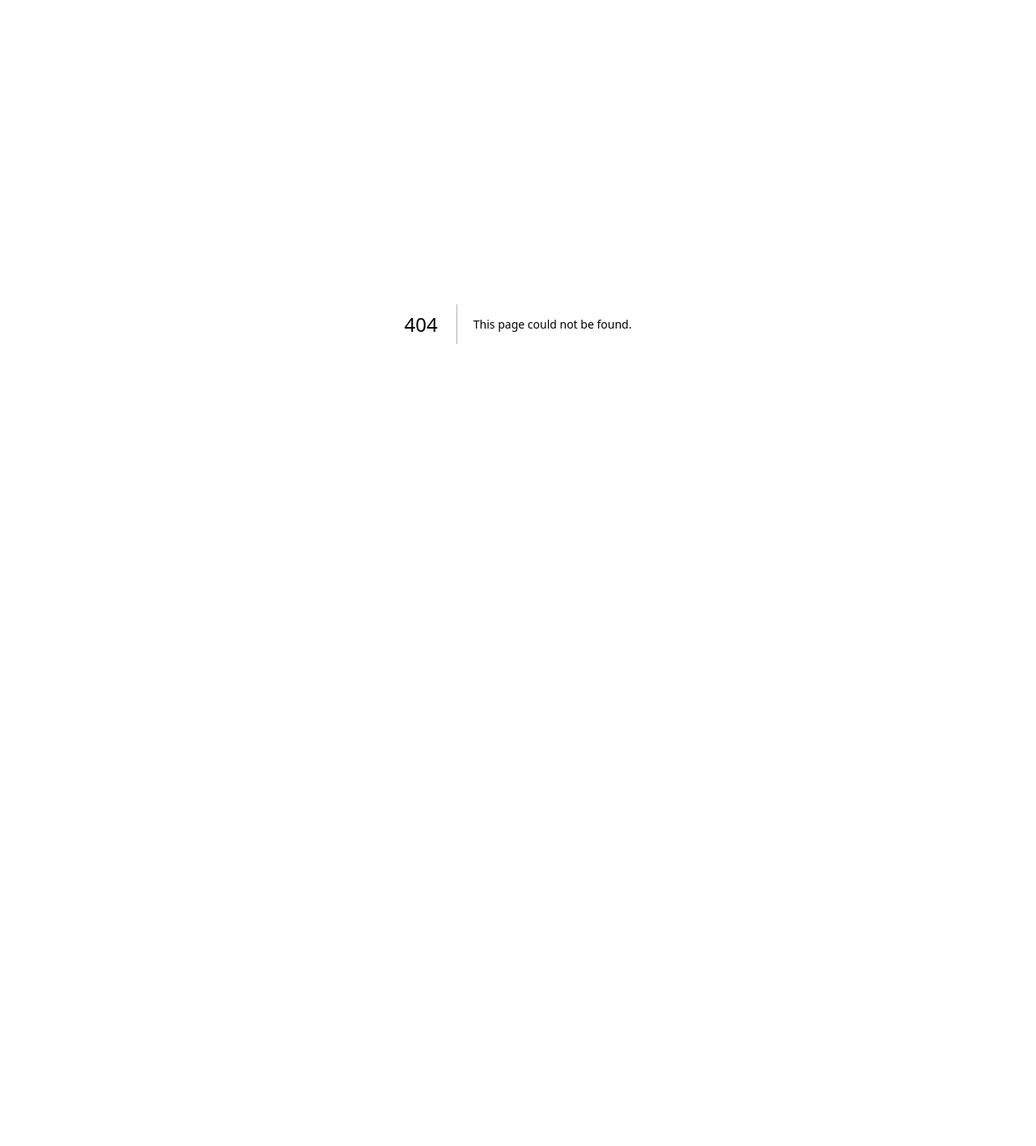
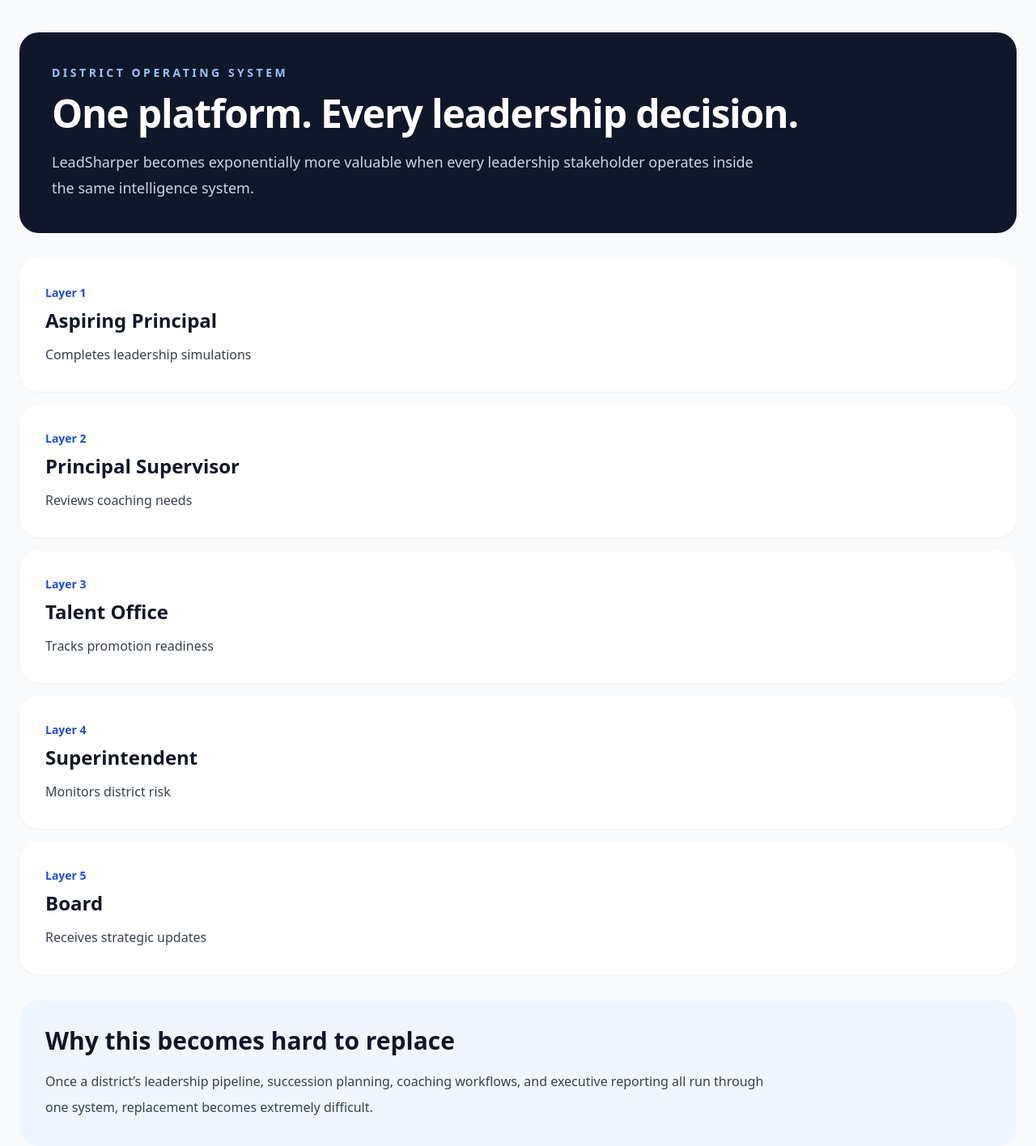
Before and after one commit to jmarc296-jpg/instructional-leadership-practice, a Next.js app: page /district-os in a window 1280 px wide. Before the commit this address had no page. Shown: the top 1416 px of the page at 81% size. Before the commit the page ends 800 px from the top, so only its background shows below. Built offline with nearby package versions, Linux system fonts and the light colour scheme.

Commit message:
Add district operating system layer

```diff
--- /dev/null
+++ b/app/district-os/page.tsx
@@ -0,0 +1,77 @@
+export default function DistrictOSPage() {
+  const roles = [
+    {
+      role: "Aspiring Principal",
+      action: "Completes leadership simulations"
+    },
+    {
+      role: "Principal Supervisor",
+      action: "Reviews coaching needs"
+    },
+    {
+      role: "Talent Office",
+      action: "Tracks promotion readiness"
+    },
+    {
+      role: "Superintendent",
+      action: "Monitors district risk"
+    },
+    {
+      role: "Board",
+      action: "Receives strategic updates"
+    }
+  ]
+
+  return (
+    <main className="min-h-screen bg-slate-50 px-6 py-10">
+      <div className="mx-auto max-w-7xl space-y-8">
+
+        <section className="rounded-3xl bg-slate-900 p-10 text-white">
+          <p className="text-sm font-semibold uppercase tracking-[0.25em] text-blue-300">
+            District Operating System
+          </p>
+
+          <h1 className="mt-4 text-5xl font-semibold tracking-tight">
+            One platform. Every leadership decision.
+          </h1>
+
+          <p className="mt-5 max-w-4xl text-lg leading-8 text-slate-300">
+            LeadSharper becomes exponentially more valuable when every leadership stakeholder operates inside the same intelligence system.
+          </p>
+        </section>
+
+        <section className="space-y-4">
+          {roles.map((item, index) => (
+            <div
+              key={item.role}
+              className="rounded-3xl bg-white p-8 shadow-sm"
+            >
+              <div className="text-sm font-semibold text-blue-700">
+                Layer {index + 1}
+              </div>
+
+              <h2 className="mt-2 text-2xl font-semibold text-slate-900">
+                {item.role}
+              </h2>
+
+              <p className="mt-3 text-slate-700 leading-7">
+                {item.action}
+              </p>
+            </div>
+          ))}
+        </section>
+
+        <section className="rounded-3xl bg-blue-50 p-8">
+          <h2 className="text-3xl font-semibold text-slate-900">
+            Why this becomes hard to replace
+          </h2>
+
+          <p className="mt-4 max-w-4xl leading-8 text-slate-700">
+            Once a district’s leadership pipeline, succession planning, coaching workflows, and executive reporting all run through one system, replacement becomes extremely difficult.
+          </p>
+        </section>
+
+      </div>
+    </main>
+  )
+}
```
